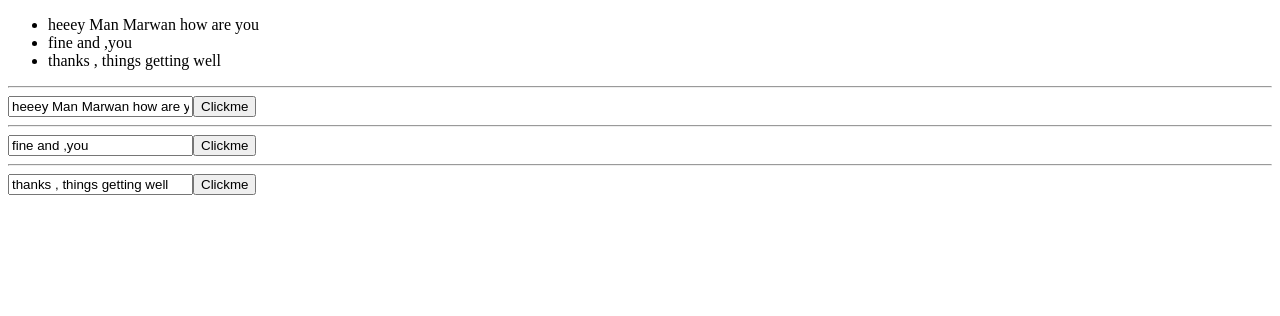
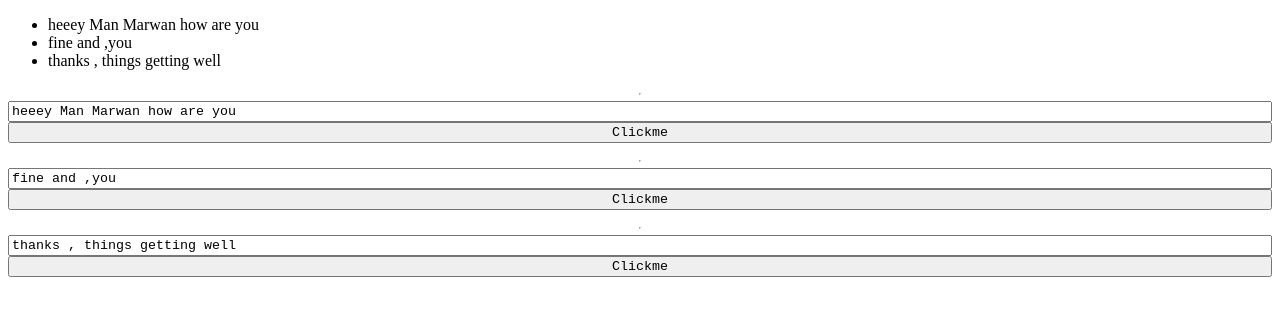
Before and after one commit to Marwan-G/Angular2-quick-start, an Angular app: page / in a window 1280 px wide. Shown: the top 316 px of the page. Built offline with nearby package versions, Linux system fonts and the light colour scheme.

Commit message:
Writing CSS inside Angular2 Component

```diff
--- a/src/app/app.component.css
+++ b/src/app/app.component.css
@@ -0,0 +1,3 @@
+app-simple-form{
+  margin-bottom: 10px;
+}
--- a/src/app/simple-form/simple-form.component.ts
+++ b/src/app/simple-form/simple-form.component.ts
@@ -3,7 +3,19 @@
 @Component({
   selector: 'app-simple-form',
   templateUrl: './simple-form.component.html',
-  styles: []
+  styles: [`
+    :host{
+    display:flex;
+    flex-direction: column;
+    }
+    *{
+    font-family: monospace;
+    }
+    input:focus{
+    font-weight: bold;
+    outline: none;
+    }
+  `]
 })
 export class SimpleFormComponent implements OnInit {
   @Input() receivedMessage;
```
